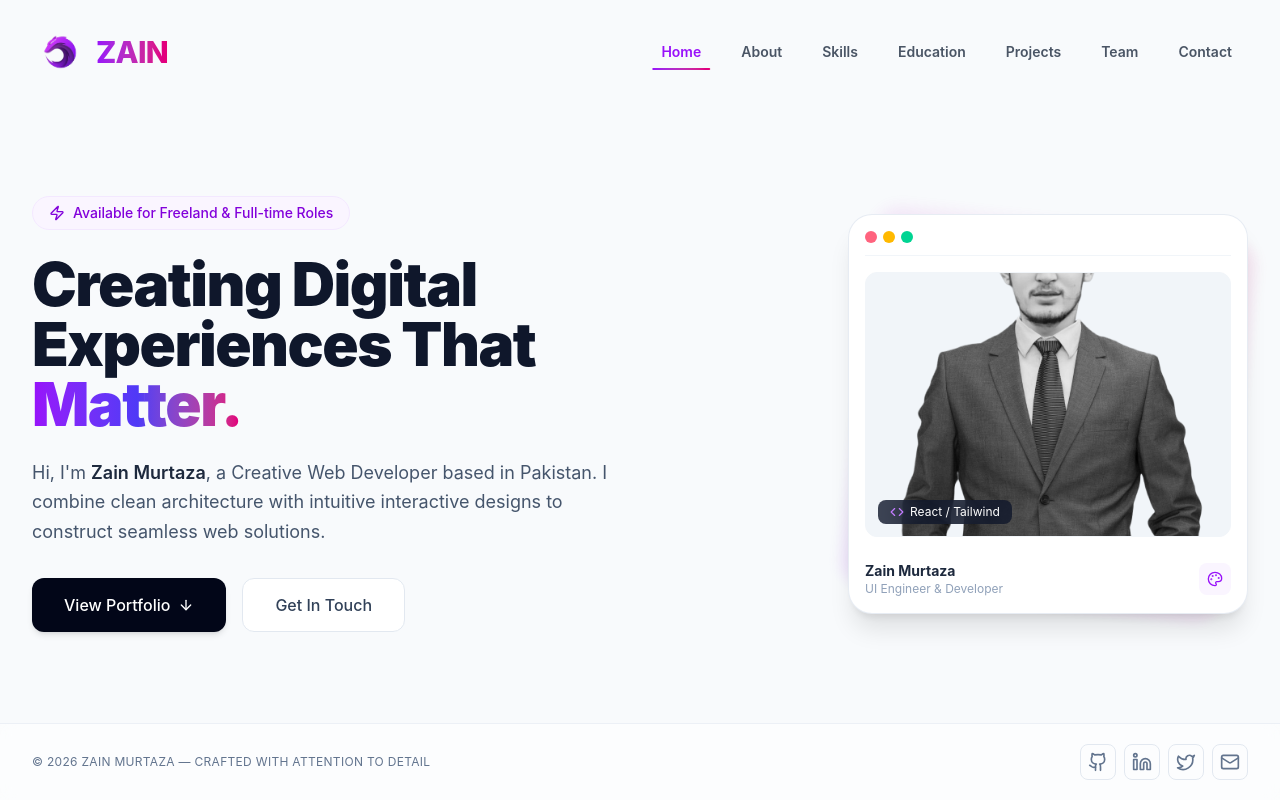
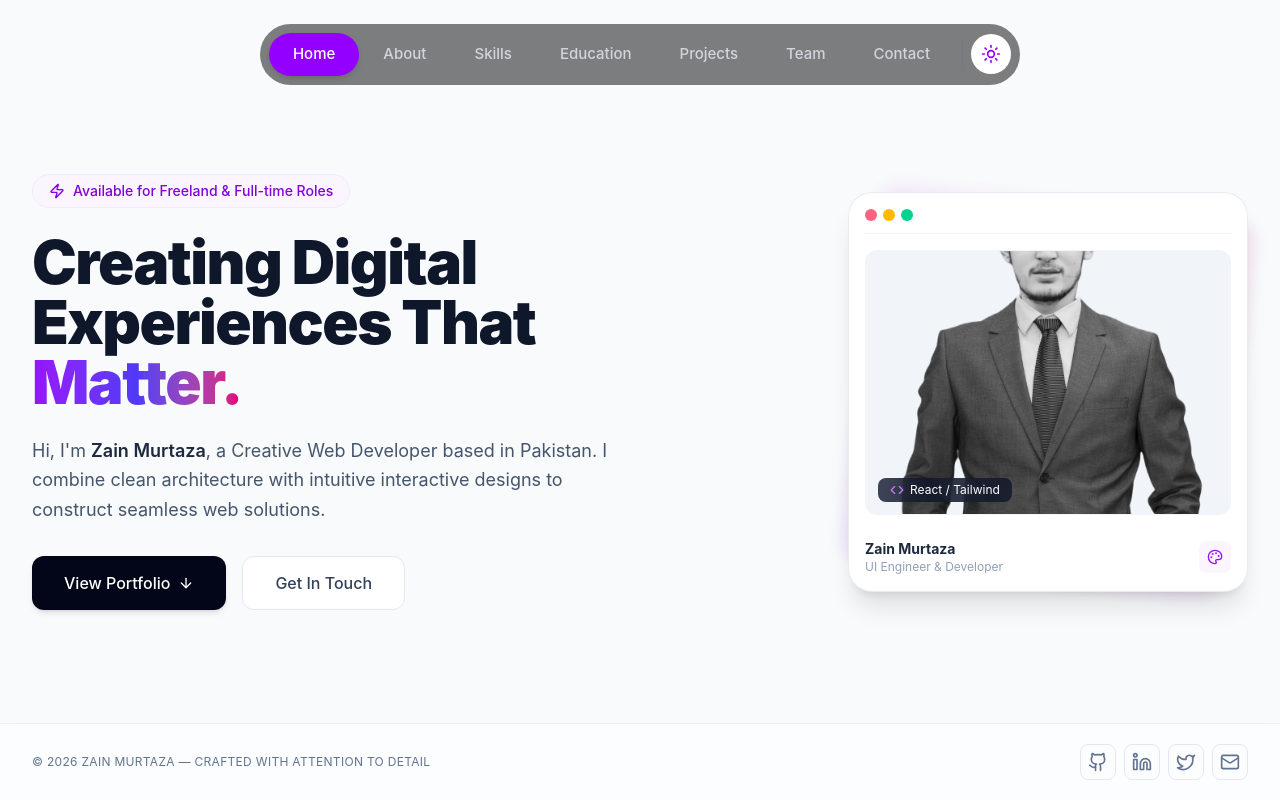
Before and after one commit to ZainMurtaza3532/personal-portfolio-using-react, a React (Vite) app: page / in a window 1280 px wide. Shown: the top 800 px of the page. Built offline with nearby package versions, Linux system fonts and the light colour scheme.

Commit message:
Add theme toggle button and improve header layout

```diff
--- a/src/components/Header.jsx
+++ b/src/components/Header.jsx
@@ -1,18 +1,16 @@
 import React, { useState, useEffect, useCallback, useRef } from 'react';
-import { Menu, X } from 'lucide-react';
+import { Menu, X, Sun } from 'lucide-react';
 import logo from '/public/images/abc.png';
 
 const Logo = () => {
   return (
     <a href="#home" className="flex items-center group focus:outline-none" data-aos="fade-right">
-      <div className="relative overflow-hidden rounded-full p-1">
       <img
         src={logo}
         alt="Zain Logo"
-          className="w-10 h-10 md:w-12 md:h-12 object-contain transform group-hover:scale-110 transition-transform duration-500"
+        className="w-10 h-10 md:w-12 md:h-12 object-contain group-hover:scale-105 transition-transform duration-300"
       />
-      </div>
-      <span className="text-2xl md:text-3xl font-extrabold bg-clip-text text-transparent bg-gradient-to-r from-purple-600 to-pink-600 ml-2 tracking-tight group-hover:from-pink-600 group-hover:to-purple-600 transition-all duration-500">
+      <span className="text-xl md:text-2xl font-extrabold text-white ml-2 tracking-tight hidden lg:block">
         ZAIN
       </span>
     </a>
@@ -41,7 +39,6 @@ const Header = () => {
       setIsScrolled(window.scrollY > 20);
 
       const sections = ['home', 'about', 'skills', 'education', 'projects', 'team', 'contact'];
-      // Offset by 150px to trigger the active state slightly before the section hits the exact top
       const scrollPosition = window.scrollY + 150;
 
       for (const section of sections) {
@@ -72,7 +69,7 @@ const Header = () => {
 
   useEffect(() => {
     const handleResize = () => {
-      if (window.innerWidth >= 768 && isMenuOpen) {
+      if (window.innerWidth >= 1024 && isMenuOpen) {
         setIsMenuOpen(false);
       }
     };
@@ -80,7 +77,6 @@ const Header = () => {
     return () => window.removeEventListener('resize', handleResize);
   }, [isMenuOpen]);
 
-  // Close menu on Escape key
   useEffect(() => {
     const handleKeyDown = (e) => {
       if (e.key === 'Escape' && isMenuOpen) {
@@ -102,92 +98,86 @@ const Header = () => {
   }, []);
 
   return (
-    <header
-      className={`fixed top-0 left-0 right-0 z-50 transition-all duration-500 ease-in-out border-b ${
-        isScrolled
-          ? 'bg-white/70 backdrop-blur-lg shadow-[0_4px_30px_rgba(0,0,0,0.05)] border-white/20 py-3'
-          : 'bg-transparent border-transparent py-5 lg:py-6'
-      }`}
-      data-aos="fade-down"
-      data-aos-duration="800"
-    >
-      <div className="max-w-7xl mx-auto px-4 sm:px-6 lg:px-8">
-        <div className="flex justify-between items-center">
+    <header className="fixed top-4 md:top-6 left-0 right-0 z-50 flex justify-center px-4 w-full" data-aos="fade-down" data-aos-duration="800">
 
-          {/* Logo */}
+      {/* Floating Pill Container (Matches Screenshot) */}
+      <div className={`relative flex items-center justify-between lg:justify-center p-1.5 md:p-2 rounded-full transition-all duration-300 w-full max-w-7xl lg:w-auto ${
+        isScrolled || isMenuOpen
+          ? 'bg-[#2a2a2a]/85 backdrop-blur-md shadow-2xl border border-white/10'
+          : 'bg-[#2a2a2a]/60 backdrop-blur-sm border border-transparent'
+      }`}>
+
+        {/* Mobile Logo (Visible only on small screens within the pill) */}
+        <div className="lg:hidden pl-2">
           <Logo />
+        </div>
 
         {/* Desktop Nav */}
-          <nav className="hidden md:flex items-center space-x-1 lg:space-x-2">
+        <nav className="hidden lg:flex items-center">
           {navItems.map((item) => (
             <a
               key={item.name}
               href={item.href}
               onClick={(e) => scrollToSection(e, item.href, item.id)}
               aria-current={activeSection === item.id ? 'page' : undefined}
-                className="relative group px-4 py-2 text-sm font-semibold transition-all duration-300 focus:outline-none"
+              className={`px-6 py-2.5 rounded-full text-[15px] font-medium transition-all duration-300 ${
+                activeSection === item.id
+                  ? 'bg-[#9300ff] text-white shadow-md' // The bright purple from your screenshot
+                  : 'text-gray-300 hover:text-white hover:bg-white/5'
+              }`}
             >
-                <span className={`transition-colors duration-300 ${
-                  activeSection === item.id
-                    ? 'text-purple-600'
-                    : 'text-gray-600 group-hover:text-purple-500'
-                }`}>
               {item.name}
-                </span>
-
-                {/* Animated Bottom Line */}
-                <span
-                  className={`absolute bottom-0 left-1/2 h-0.5 bg-gradient-to-r from-purple-600 to-pink-600 transition-all duration-300 ease-out transform -translate-x-1/2 rounded-full ${
-                    activeSection === item.id
-                      ? 'w-[80%] opacity-100'
-                      : 'w-0 opacity-0 group-hover:w-[80%] group-hover:opacity-100'
-                  }`}
-                />
             </a>
           ))}
+
+          {/* Divider line matching screenshot */}
+          <div className="w-[1px] h-8 bg-gray-500/40 mx-2"></div>
+
+          {/* Theme Toggle matching screenshot (White circle with purple sun) */}
+          <button
+            className="w-10 h-10 rounded-full bg-white flex items-center justify-center text-[#9300ff] hover:scale-105 transition-transform"
+            aria-label="Toggle Theme"
+          >
+            <Sun className="w-5 h-5" />
+          </button>
         </nav>
 
-          {/* Mobile Menu Toggle */}
+        {/* Mobile Menu Actions */}
+        <div className="flex items-center gap-2 lg:hidden pr-1">
           <button
-            className={`md:hidden relative z-50 p-2 rounded-xl transition-all duration-300 focus:outline-none focus:ring-2 focus:ring-purple-500/50 ${
-              isScrolled
-                ? 'bg-white/50 text-gray-800 hover:bg-white/80'
-                : 'text-gray-800 hover:bg-white/20'
-            }`}
+            className="w-9 h-9 rounded-full bg-white flex items-center justify-center text-[#9300ff]"
+            aria-label="Toggle Theme"
+          >
+            <Sun className="w-5 h-5" />
+          </button>
+          <button
+            className="p-2 rounded-full text-white hover:bg-white/10 transition-colors focus:outline-none"
             onClick={() => setIsMenuOpen(!isMenuOpen)}
             aria-expanded={isMenuOpen}
             aria-label="Toggle navigation menu"
           >
-            <div className="relative w-6 h-6 flex items-center justify-center">
-              <span className={`absolute transition-all duration-300 ${isMenuOpen ? 'opacity-0 rotate-90 scale-50' : 'opacity-100 rotate-0 scale-100'}`}>
-                <Menu className="w-6 h-6" />
-              </span>
-              <span className={`absolute transition-all duration-300 ${isMenuOpen ? 'opacity-100 rotate-0 scale-100' : 'opacity-0 -rotate-90 scale-50'}`}>
-                <X className="w-6 h-6" />
-              </span>
+            {isMenuOpen ? <X className="w-6 h-6" /> : <Menu className="w-6 h-6" />}
+          </button>
         </div>
-          </button>
       </div>
 
       {/* Mobile Nav Dropdown */}
       <div
-          className={`md:hidden absolute top-[110%] left-4 right-4 rounded-2xl bg-white/90 backdrop-blur-xl shadow-2xl border border-white/50 transition-all duration-400 ease-[cubic-bezier(0.16,1,0.3,1)] overflow-hidden origin-top ${
-            isMenuOpen
-              ? 'opacity-100 scale-y-100 translate-y-0 visible pointer-events-auto'
-              : 'opacity-0 scale-y-95 -translate-y-4 invisible pointer-events-none'
-          }`}
+        className={`lg:hidden absolute top-[110%] left-4 right-4 rounded-3xl bg-[#2a2a2a]/95 backdrop-blur-xl shadow-2xl border border-white/10 transition-all duration-300 overflow-hidden ${
+          isMenuOpen ? 'opacity-100 scale-y-100 translate-y-0 visible' : 'opacity-0 scale-y-95 -translate-y-4 invisible'
+        } origin-top`}
       >
-          <nav className="p-3 space-y-1 flex flex-col">
+        <nav className="p-4 flex flex-col space-y-1">
           {navItems.map((item) => (
             <a
               key={item.name}
               href={item.href}
               onClick={(e) => scrollToSection(e, item.href, item.id)}
               aria-current={activeSection === item.id ? 'page' : undefined}
-                className={`flex items-center w-full px-5 py-3 rounded-xl transition-all duration-300 text-base font-semibold ${
+              className={`block w-full px-5 py-3.5 rounded-2xl transition-colors text-base font-medium ${
                 activeSection === item.id
-                    ? 'bg-gradient-to-r from-purple-50 to-pink-50 text-purple-600 shadow-sm'
-                    : 'text-gray-600 hover:bg-gray-50 hover:text-purple-500'
+                  ? 'bg-[#9300ff] text-white shadow-sm'
+                  : 'text-gray-300 hover:bg-white/10 hover:text-white'
               }`}
             >
               {item.name}
@@ -195,7 +185,6 @@ const Header = () => {
           ))}
         </nav>
       </div>
-      </div>
     </header>
   );
 };
```
Lines whose indentation alone changed are shown as unchanged.
